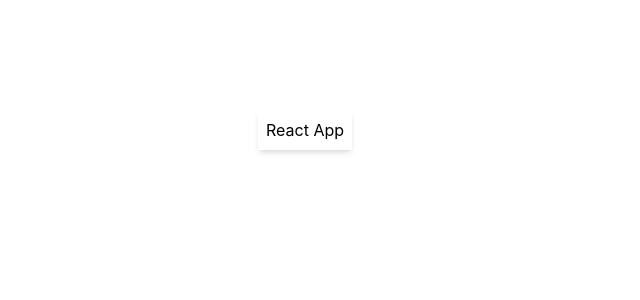
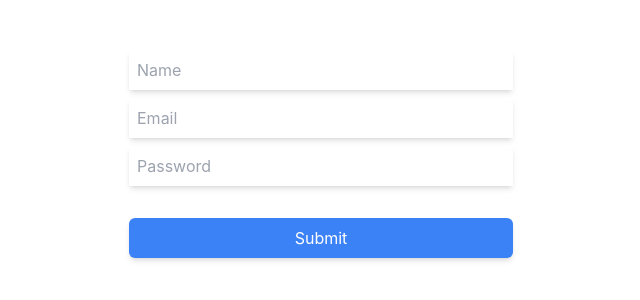
Before and after one commit to devAdrish/lexar, a React (Create React App) app: page / in a window 1280 px wide. Shown: the part 270-570 px from the top of the page, without its empty margins (335-975 px from the left). Built offline with nearby package versions, Linux system fonts and the light colour scheme.

Commit message:
create form component (#1)

```diff
--- a/src/App.css
+++ b/src/App.css
@@ -1,38 +1,4 @@
-.App {
-  text-align: center;
+input:focus,
+textarea:focus {
+  outline: none;
 }
-
-.App-logo {
-  height: 40vmin;
-  pointer-events: none;
-}
-
-@media (prefers-reduced-motion: no-preference) {
-  .App-logo {
-    animation: App-logo-spin infinite 20s linear;
-  }
-}
-
-.App-header {
-  background-color: #282c34;
-  min-height: 100vh;
-  display: flex;
-  flex-direction: column;
-  align-items: center;
-  justify-content: center;
-  font-size: calc(10px + 2vmin);
-  color: white;
-}
-
-.App-link {
-  color: #61dafb;
-}
-
-@keyframes App-logo-spin {
-  from {
-    transform: rotate(0deg);
-  }
-  to {
-    transform: rotate(360deg);
-  }
-}
--- a/src/App.tsx
+++ b/src/App.tsx
@@ -1,10 +1,15 @@
-import React from 'react';
-import './App.css';
+import Form from "components/form";
+import React from "react";
+import "./App.css";
 
 function App() {
   return (
     <div className="h-screen w-screen flex justify-center items-center">
-      <h1 className='shadow-md p-2'>React App</h1>
+      <Form
+        onSubmit={(v) => {
+          console.log("Success", v);
+        }}
+      />
     </div>
   );
 }
--- /dev/null
+++ b/src/components/form.tsx
@@ -0,0 +1,92 @@
+import React, { useCallback, useState } from "react";
+
+const Form = ({ onSubmit }: FormProps) => {
+  const [user, setUser] = useState({ name: "", email: "", password: "" });
+  const validateEmail = useCallback(() => {
+    return String(user.email)
+      .toLowerCase()
+      .match(
+        /^(([^<>()[\]\\.,;:\s@"]+(\.[^<>()[\]\\.,;:\s@"]+)*)|(".+"))@((\[[0-9]{1,3}\.[0-9]{1,3}\.[0-9]{1,3}\.[0-9]{1,3}\])|(([a-zA-Z\-0-9]+\.)+[a-zA-Z]{2,}))$/
+      );
+  }, [user.email]);
+
+  const validatePassword = useCallback(() => {
+    return (
+      /[a-z]/.test(user.password) &&
+      /[0-9]/.test(user.password) &&
+      user.password.length > 5
+    );
+  }, [user.password]);
+
+  const isFormValid = () => {
+    if (user.name && user.name.length > 4) {
+      if (validateEmail()) {
+        if (validatePassword()) {
+          return true;
+        }
+      }
+    }
+  };
+
+  return (
+    <div className="h-48 w-96 p-4">
+      <input
+        className="p-2 border-0 shadow-md w-96"
+        value={user.name}
+        placeholder="Name"
+        required
+        onChange={(e) => {
+          setUser({ ...user, name: e.target.value });
+        }}
+      />
+      {user.name && user.name.length < 5 && (
+        <p className="mt-1 mb-3 w-96 text-sm text-white bg-red-500 italic rounded-sm p-2">
+          Name must be atleast 5 characters long.
+        </p>
+      )}
+
+      <input
+        className="p-2 border-0 shadow-md mt-2 w-96"
+        value={user.email}
+        placeholder="Email"
+        required
+        onChange={(e) => {
+          setUser({ ...user, email: e.target.value });
+        }}
+      />
+      {user.email && !validateEmail() && (
+        <p className="mt-1 mb-3 w-96 text-sm text-white bg-red-500 italic rounded-sm p-2">
+          Email is not valid.
+        </p>
+      )}
+      <input
+        className="p-2 border-0 shadow-md mt-2 w-96"
+        value={user.password}
+        placeholder="Password"
+        type="password"
+        required
+        onChange={(e) => {
+          setUser({ ...user, password: e.target.value });
+        }}
+      />
+      {user.password && !validatePassword() && (
+        <p className="mt-1 mb-3 w-96 text-sm text-white bg-red-500 italic rounded-sm p-2">
+          Password must contain atleast 1 Alphabet, 1 Number and must be atleast
+          6 characters.
+        </p>
+      )}
+      <button
+        onClick={() => {
+          onSubmit(user);
+        }}
+        type="submit"
+        disabled={!isFormValid()}
+        className="p-2 mt-8 w-96 bg-blue-500 shadow-md text-white rounded-md"
+      >
+        Submit
+      </button>
+    </div>
+  );
+};
+
+export default Form;
--- /dev/null
+++ b/src/types.d.ts
@@ -0,0 +1,4 @@
+interface FormProps {
+  onSubmit: (v: any) => void;
+  title?: string;
+}
```
Also changed, not shown: 1 other file (tests, documents, lock files or other folders).
